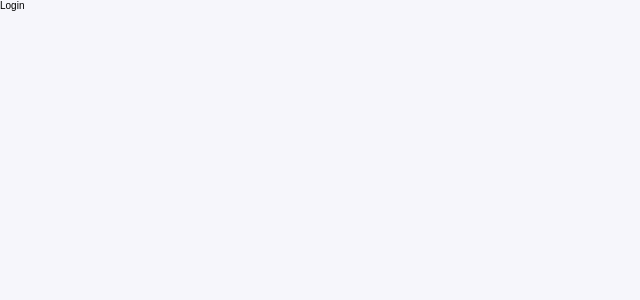
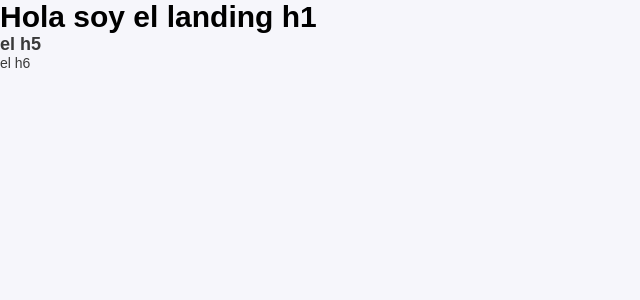
Before and after one commit to alfredomtzg/news, a React (Create React App) app: page / in a window 1280 px wide. Shown: the top 300 px of the page, without its empty margins (0-640 px from the left). Built offline with nearby package versions, Linux system fonts and the light colour scheme.

Commit message:
[fix] GlobalStyle

```diff
--- a/src/components/Style/index.js
+++ b/src/components/Style/index.js
@@ -36,7 +36,7 @@ export const GlobalStyle = createGlobalStyle`
 
   h1 {
     font-size: 30px;
-    font-family: 'Avenir' 'Source Sans Pro', sans-serif;
+    font-family: 'Avenir', 'Source Sans Pro', sans-serif;
     font-weight: 900;
     font-stretch: normal;
     font-style: normal;
@@ -45,7 +45,7 @@ export const GlobalStyle = createGlobalStyle`
   }
 
   h5 {
-    font-family: 'Avenir' 'Source Sans Pro', sans-serif;
+    font-family: 'Avenir', 'Source Sans Pro', sans-serif;
   font-size: 18px;
   font-weight: 900;
   font-stretch: normal;
--- a/src/pages/Landing/index.jsx
+++ b/src/pages/Landing/index.jsx
@@ -1,5 +1,11 @@
 import React from "react";
 
 export default function Landing() {
-  return <div>Login</div>;
+  return (
+    <>
+      <h1>Hola soy el landing h1</h1>
+      <h5>el h5</h5>
+      <h6>el h6</h6>
+    </>
+  );
 }
```
